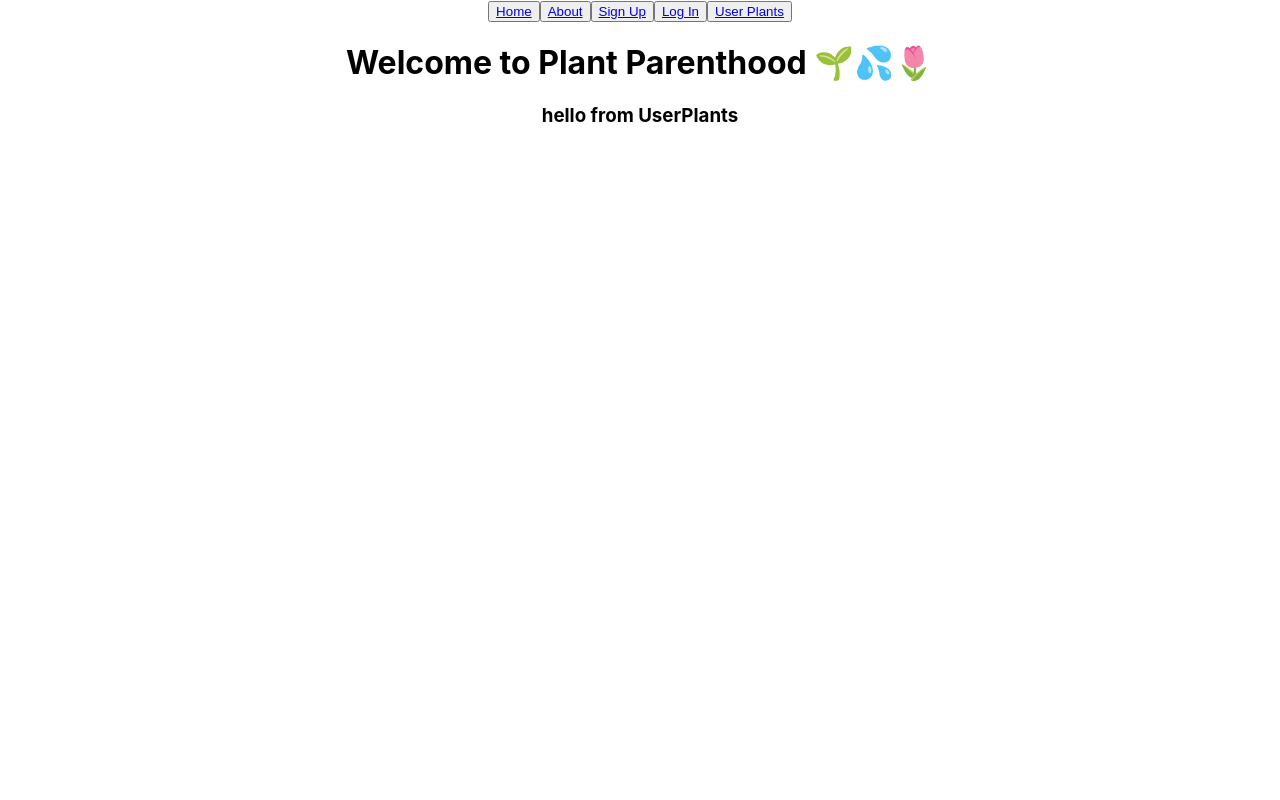
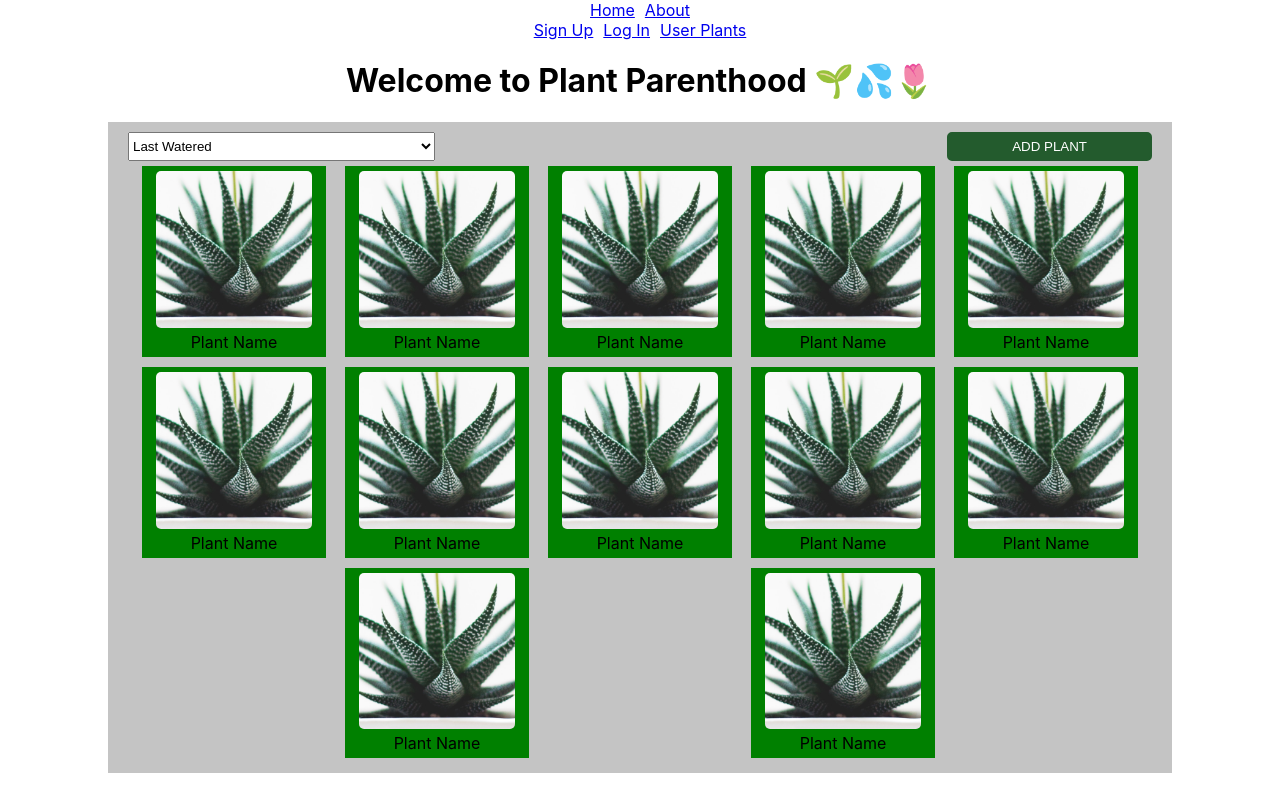
Before and after one commit to Water-My-Plants-3-PT/Front-End, a React (Create React App) app in the folder plant-parenthood/: page /user-plants in a window 1280 px wide. Built offline with nearby package versions, Linux system fonts and the light colour scheme.

Commit message:
work on nav and users plants

```diff
--- a/plant-parenthood/src/App.css
+++ b/plant-parenthood/src/App.css
@@ -28,6 +28,10 @@
   color: #61dafb;
 }
 
+.link{
+  margin: 5px;
+}
+
 @keyframes App-logo-spin {
   from {
     transform: rotate(0deg);
--- a/plant-parenthood/src/App.js
+++ b/plant-parenthood/src/App.js
@@ -16,21 +16,27 @@ function App() {
 
       <Router>
         <nav>
-          <button>
-            <Link to="/">Home</Link>
-          </button>
-          <button>
-            <Link to="/about">About</Link>
-          </button>
-          <button>
-            <Link to="/sign-up">Sign Up</Link>
-          </button>
-          <button>
-            <Link to="/store">Log In</Link>
-          </button>
-          <button>
-            <Link to="/user-plants">User Plants</Link>
-          </button>
+          <section className="sec-1">
+            <a>
+              <Link to="/" className="link">Home</Link>
+            </a>
+            <a>
+              <Link to="/about" className="link">About</Link>
+            </a>
+          </section>
+
+          <section className="sec-2">
+            <a>
+              <Link to="/sign-up" className="link">Sign Up</Link>
+            </a>
+            <a>
+              <Link to="/store" className="link">Log In</Link>
+            </a>
+            <a>
+              <Link to="/user-plants" className="link">User Plants</Link>
+            </a>
+          </section>
+
         </nav>
           <h1>Welcome to Plant Parenthood 🌱💦🌷</h1>
         <Switch>
--- a/plant-parenthood/src/components/userPlants.js
+++ b/plant-parenthood/src/components/userPlants.js
@@ -1,9 +1,77 @@
-import React from "react";
+import React, {useState} from "react";
+import Plant from "./plant.jpg";
+import './userPlants.scss';
 
 function UserPlants() {
+
   return (
-    <div>
-      <h3>hello from UserPlants</h3>
+    <div className="userPlants">
+      <section className="userSec">
+        <nav className="plantsNav">
+          <select className="select">
+            <option >Last Watered</option>
+            <option >Happiness (Low-High)</option>
+            <option >Happiness (High-Low)</option>
+            <option >Recently Added</option>
+            <option>Plant Name(A-Z)</option>
+          </select>
+          <button>ADD PLANT</button>
+        </nav>
+
+        <div className="plantSelect">
+
+          <section className="planCard">
+            <img src={Plant} alt="plant" className="plantImg" />
+            <p>Plant Name</p>
+          </section>
+          <section className="planCard">
+            <img src={Plant} alt="plant" className="plantImg" />
+            <p>Plant Name</p>
+          </section>
+          <section className="planCard">
+            <img src={Plant} alt="plant" className="plantImg" />
+            <p>Plant Name</p>
+          </section>
+          <section className="planCard">
+            <img src={Plant} alt="plant" className="plantImg" />
+            <p>Plant Name</p>
+          </section>
+          <section className="planCard">
+            <img src={Plant} alt="plant" className="plantImg" />
+            <p>Plant Name</p>
+          </section>
+          <section className="planCard">
+            <img src={Plant} alt="plant" className="plantImg" />
+            <p>Plant Name</p>
+          </section>
+          <section className="planCard">
+            <img src={Plant} alt="plant" className="plantImg" />
+            <p>Plant Name</p>
+          </section>
+          <section className="planCard">
+            <img src={Plant} alt="plant" className="plantImg" />
+            <p>Plant Name</p>
+          </section>
+          <section className="planCard">
+            <img src={Plant} alt="plant" className="plantImg" />
+            <p>Plant Name</p>
+          </section>
+          <section className="planCard">
+            <img src={Plant} alt="plant" className="plantImg" />
+            <p>Plant Name</p>
+          </section>
+          <section className="planCard">
+            <img src={Plant} alt="plant" className="plantImg" />
+            <p>Plant Name</p>
+          </section>
+          <section className="planCard">
+            <img src={Plant} alt="plant" className="plantImg" />
+            <p>Plant Name</p>
+          </section>
+
+        </div>
+
+      </section>
     </div>
   );
 }
--- /dev/null
+++ b/plant-parenthood/src/components/userPlants.scss
@@ -0,0 +1,63 @@
+@mixin button {
+    background-color: #235B2D;
+    color: #FFFFFF;
+    border: #235B2D solid 2px ;
+    border-radius: 5px;
+    padding-top: 5px;
+    padding-bottom: 5px;
+    padding-left: 35px;
+    padding-right: 35px;
+
+}
+
+.userPlants{
+    display: flex;
+    margin: auto 0%;
+    justify-content: center;
+
+    .userSec{
+   background-color: #C4C4C4;
+   width: 80%;
+   padding: 10px;
+   padding-left: 20px;
+   padding-right: 20px;
+
+
+        .plantsNav{
+            display: flex;
+            margin: auto 0%;
+            justify-content: space-between;
+
+            .select{
+                width: 30%;
+            }
+            button{
+                @include button();
+                width: 20%;
+            }
+
+        }
+        .plantSelect{
+            display: flex;
+            margin: auto 0%;
+            flex-wrap: wrap;
+            justify-content: space-evenly;
+
+            .planCard{
+                background-color: green;
+                width: 17%;
+                padding: 5px;
+                margin: 5px;
+                p{
+                    margin-top: 0px;
+                    margin-bottom: 0px;
+                }
+                .plantImg{
+                    width: 90%;
+                    border-radius: 5px;
+                }
+            }
+
+        }
+    }
+}
```
Also changed, not shown: plant-parenthood/src/components/plant.jpg (added), 1 other file (tests, documents, lock files or other folders).
